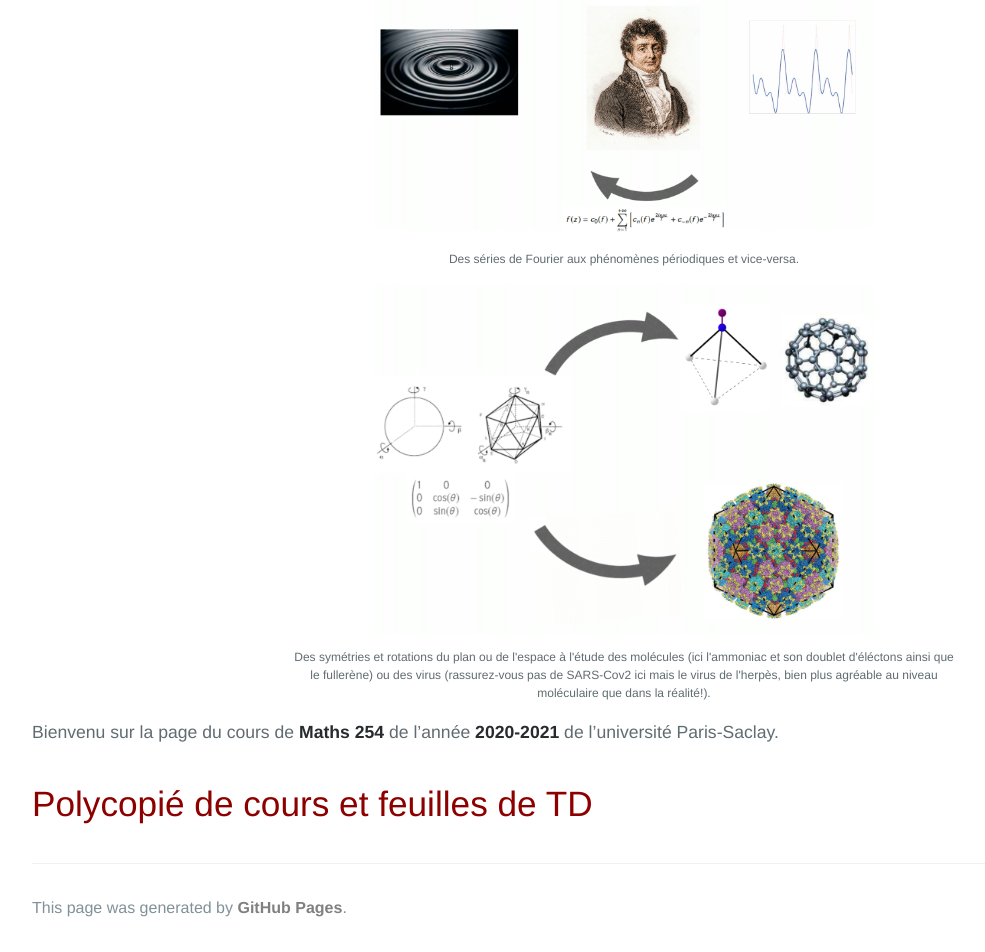
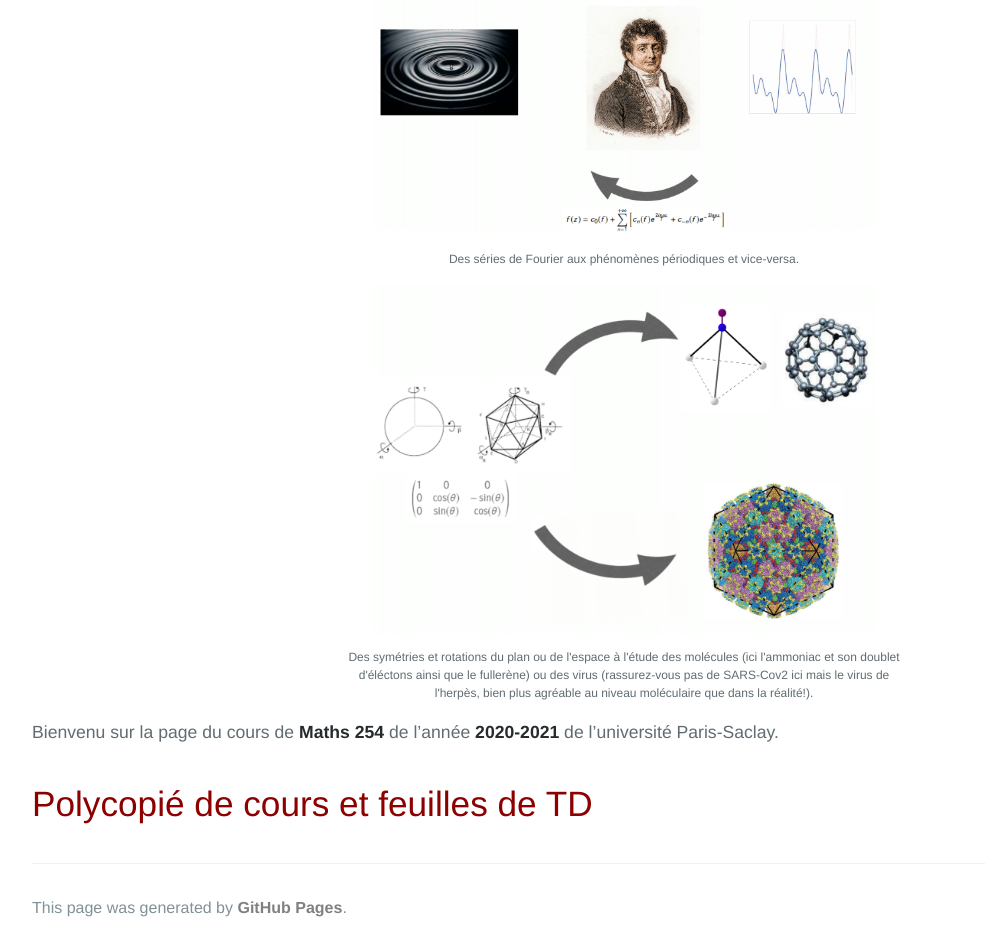
Before and after one commit to KevinDestagnol/algebre.github.io, a Jekyll site: the page built from index.md, in a window 1280 px wide. Shown: the part 466-1418 px from the top of the page, without its empty margins (16-1001 px from the left). Built offline with Jekyll 4.4.1, drawn with Linux system fonts in a browser that asks for light colours; some web fonts are replaced; our own code applies the rules of GitHub Pages for plain Markdown files.

Commit message:
Update jekyll-theme-cayman.scss

```diff
--- a/_sass/jekyll-theme-cayman.scss
+++ b/_sass/jekyll-theme-cayman.scss
@@ -63,7 +63,7 @@ figure {
   text-align:center;
 }
 figcaption {
-  padding: 0.5em 20% 0 20%;
+  padding: 0.5em 25% 0 25%;
   border-bottom: none;
   font-size: 12px;
   font-weight:light;
```
